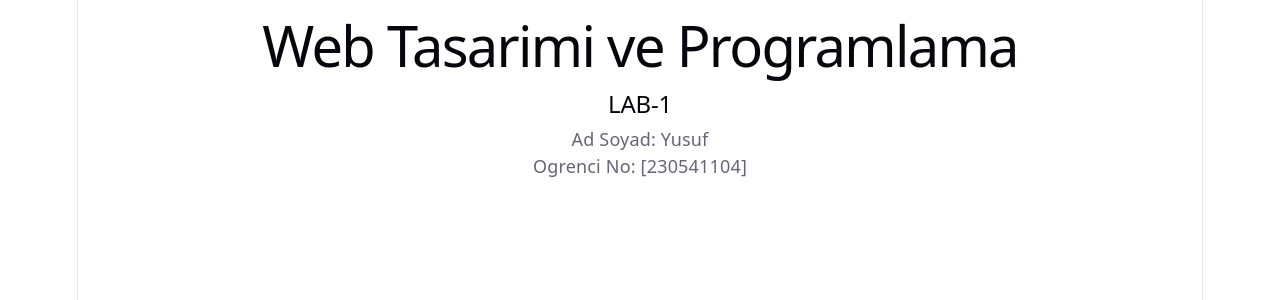
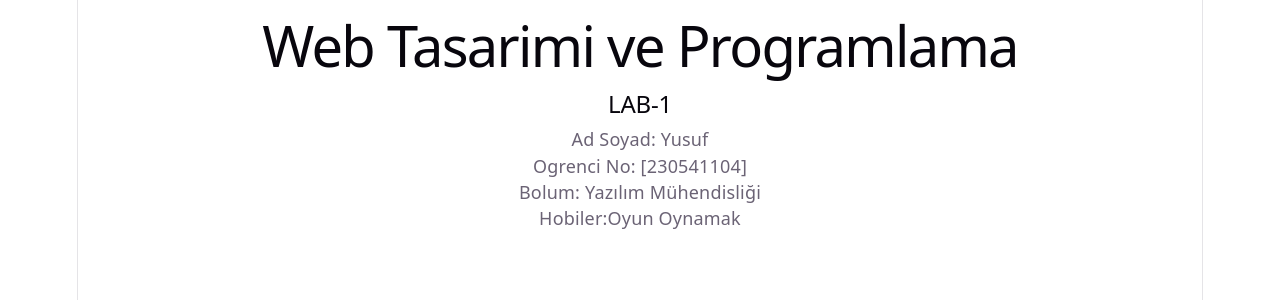
Before and after one commit to yusufdursn0/web-lab-hello, a React (Vite) app: page / in a window 1280 px wide. Shown: the top 300 px of the page. Built offline with nearby package versions, Linux system fonts and the light colour scheme.

Commit message:
feat: add personal details to homepage

```diff
--- a/src/App.tsx
+++ b/src/App.tsx
@@ -5,6 +5,8 @@ function App() {
       <h2>LAB-1</h2>
       <p>Ad Soyad: Yusuf</p>
       <p>Ogrenci No: [230541104]</p>
+      <p>Bolum: Yazılım Mühendisliği</p>
+      <p>Hobiler:Oyun Oynamak</p>
     </div>
   )
 }
```
